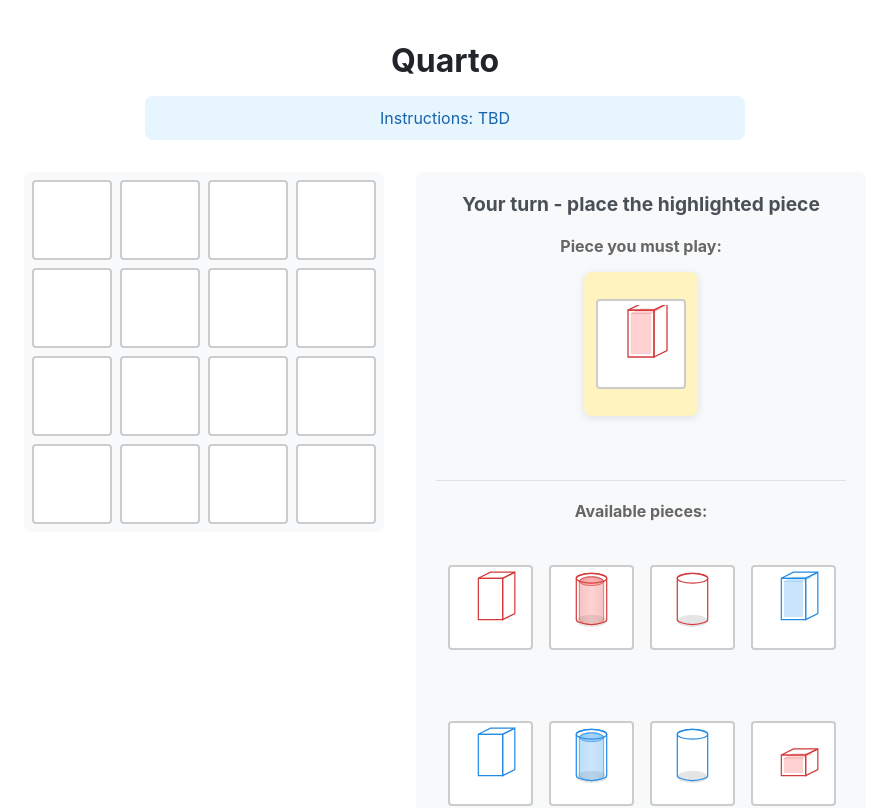
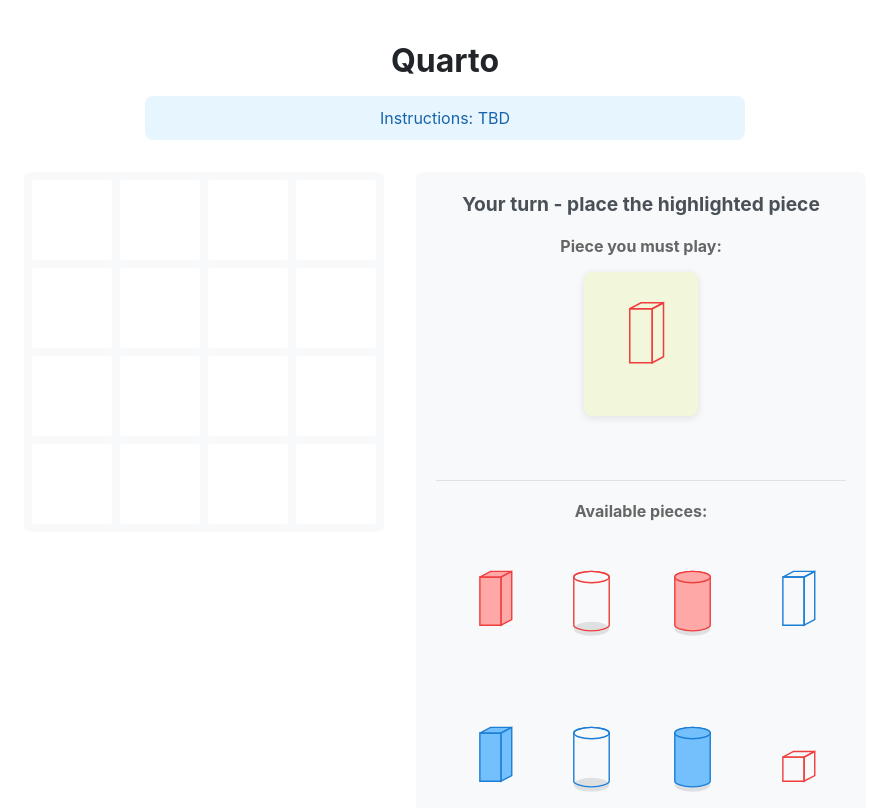
Before and after one commit to Buzz-Lightyear/quarto, a SvelteKit app: page / in a window 1280 px wide. Shown: the top 808 px of the page, without its empty margins (195-1072 px from the left). Built offline with nearby package versions, Linux system fonts and the light colour scheme.

Commit message:
Better piece placement

```diff
--- a/src/components/Piece.svelte
+++ b/src/components/Piece.svelte
@@ -7,142 +7,117 @@
 
   $: sizeNum = parseInt(size);
   $: height = piece?.height === 'tall' ? sizeNum * 0.8 : sizeNum * 0.4;
-  $: fillColor = piece ? (piece.color === 'red' ? '#ff6b6b' : '#4dabf7') : 'transparent';
 
-  // Define stroke colors based on piece color
-  $: strokeColor = piece?.color === 'red' ? '#d63939' : '#228be6';
+  // Declare variables before using them in reactive statements
+  let fillColor, strokeColor;
 
-  // For hollow pieces, we'll use different gradients
+  // Lighter fills, darker strokes for better visibility
+  $: {
+    if (piece?.color === 'red') {
+      fillColor = '#ffa8a8';  // Light red fill
+      strokeColor = '#f03e3e'; // Darker red stroke
+    } else if (piece?.color === 'blue') {
+      fillColor = '#74c0fc';  // Light blue fill
+      strokeColor = '#1c7ed6'; // Darker blue stroke
+    } else {
+      fillColor = 'transparent';
+      strokeColor = 'transparent';
+    }
+  }
+
   $: isHollow = piece?.top === 'hollow';
+
+  function handleKeyPress(event) {
+    if (event.key === 'Enter' || event.key === ' ') {
+      event.currentTarget.click();
+    }
+  }
 </script>
 
-<!-- svelte-ignore a11y_click_events_have_key_events -->
-<!-- svelte-ignore a11y_no_static_element_interactions -->
 <div
   class="piece-container"
   class:selectable
   class:selected
   style="width: {size}; height: {size};"
   on:click
+  on:keydown={handleKeyPress}
+  role={selectable ? 'button' : 'presentation'}
+  tabindex={selectable ? 0 : -1}
 >
   {#if piece}
     <svg
-      viewBox="-10 0 120 120"
+      viewBox="0 0 100 120"
       preserveAspectRatio="xMidYMid meet"
       class="piece-svg"
     >
-      <defs>
-        <!-- Gradient for solid pieces -->
-        <linearGradient id="solidGradient-{piece.color}" x1="0%" y1="0%" x2="100%" y2="0%">
-          <stop offset="0%" style="stop-color:{strokeColor};stop-opacity:1"/>
-          <stop offset="50%" style="stop-color:{fillColor};stop-opacity:1"/>
-          <stop offset="100%" style="stop-color:{strokeColor};stop-opacity:1"/>
-        </linearGradient>
-        <!-- Gradient for hollow pieces -->
-        <linearGradient id="hollowGradient-{piece.color}" x1="0%" y1="0%" x2="100%" y2="0%">
-          <stop offset="0%" style="stop-color:{strokeColor};stop-opacity:0.3"/>
-          <stop offset="50%" style="stop-color:{fillColor};stop-opacity:0.3"/>
-          <stop offset="100%" style="stop-color:{strokeColor};stop-opacity:0.3"/>
-        </linearGradient>
-      </defs>
-
       {#if piece.shape === 'circular'}
         <!-- Shadow -->
         <ellipse
           cx="50"
-          cy="82"
+          cy="90"
           rx="25"
           ry="10"
           fill="#000000"
           opacity="0.1"
         />
 
-        {#if isHollow}
-          <!-- Inner cylinder for hollow pieces -->
-          <path
-            d="M30,80
-               C30,80 30,{80-height+5} 30,{80-height+5}
-               C30,{80-height+2} 38,{80-height-3} 50,{80-height-3}
-               C62,{80-height-3} 70,{80-height+2} 70,{80-height+5}
-               C70,{80-height+5} 70,80 70,80
-               C70,83 62,88 50,88
-               C38,88 30,83 30,80 Z"
-            fill="url(#hollowGradient-{piece.color})"
-            stroke={strokeColor}
-            stroke-width="1"
-          />
-          <ellipse
-            cx="50"
-            cy={80-height+5}
-            rx="20"
-            ry="7"
-            fill="url(#hollowGradient-{piece.color})"
-            stroke={strokeColor}
-            stroke-width="1"
-          />
-        {/if}
-
-        <!-- Main cylinder outline -->
+        <!-- Main cylinder body -->
         <path
-          d="M25,80
-             C25,80 25,{80-height} 25,{80-height}
-             C25,{80-height-3} 35,{80-height-8} 50,{80-height-8}
-             C65,{80-height-8} 75,{80-height-3} 75,{80-height}
-             C75,{80-height} 75,80 75,80
-             C75,83 65,88 50,88
-             C35,88 25,83 25,80 Z"
-          fill="none"
+          d="M25,85
+             C25,85 25,{85-height} 25,{85-height}
+             C25,{85-height-3} 35,{85-height-8} 50,{85-height-8}
+             C65,{85-height-8} 75,{85-height-3} 75,{85-height}
+             C75,{85-height} 75,85 75,85
+             C75,88 65,93 50,93
+             C35,93 25,88 25,85 Z"
+          fill={isHollow ? 'none' : fillColor}
           stroke={strokeColor}
           stroke-width="2"
         />
 
-        <!-- Top rim -->
+        <!-- Top circle -->
         <ellipse
           cx="50"
-          cy={80-height}
+          cy={85-height}
           rx="25"
           ry="8"
-          fill="none"
+          fill={isHollow ? 'none' : fillColor}
           stroke={strokeColor}
           stroke-width="2"
         />
 
       {:else}
-        <!-- Square piece with similar hollow/solid treatment -->
-        {#if isHollow}
-          <!-- Inner square for hollow pieces -->
-          <path
-            d={`M35,75 l0,-${height-10} l30,0 l0,${height-10} Z`}
-            fill={fillColor}
-            opacity="0.3"
-            stroke={strokeColor}
-            stroke-width="1"
-          />
-          <path
-            d={`M35,${75 - height + 10} l15,-7 l30,0 l-15,7 Z`}
-            fill={fillColor}
-            opacity="0.3"
-            stroke={strokeColor}
-            stroke-width="1"
-          />
-        {/if}
-
-        <!-- Outer square (unchanged structure, updated colors) -->
+        <!-- Square piece -->
+        <!-- Front face -->
         <path
-          d={`M30,80 l0,-${height} l40,0 l0,${height} Z`}
-          fill="none"
+          d="M35,85
+             l0,-{height}
+             l30,0
+             l0,{height}
+             Z"
+          fill={isHollow ? 'none' : fillColor}
           stroke={strokeColor}
           stroke-width="2"
         />
+        <!-- Top face -->
         <path
-          d={`M30,${80 - height} l20,-10 l40,0 l-20,10 Z`}
-          fill="none"
+          d="M35,{85-height}
+             l15,-8
+             l30,0
+             l-15,8
+             Z"
+          fill={isHollow ? 'none' : fillColor}
           stroke={strokeColor}
           stroke-width="2"
         />
+        <!-- Right side -->
         <path
-          d={`M70,80 l20,-10 l0,-${height} l-20,10 Z`}
-          fill="none"
+          d="M65,85
+             l15,-8
+             l0,-{height}
+             l-15,8
+             Z"
+          fill={isHollow ? 'none' : fillColor}
           stroke={strokeColor}
           stroke-width="2"
         />
@@ -153,12 +128,9 @@
 
 <style>
   .piece-container {
-    border: 2px solid #ccc;
-    border-radius: 4px;
-    padding: 4px;
-    box-sizing: border-box;
-    cursor: default;
-    background-color: white;
+    display: flex;
+    align-items: center;
+    justify-content: center;
   }
 
   .piece-svg {
@@ -176,6 +148,5 @@
 
   .selected {
     background-color: #e0e0e0;
-    border-color: #666;
   }
 </style>
--- a/src/components/PieceSelector.svelte
+++ b/src/components/PieceSelector.svelte
@@ -88,7 +88,7 @@
     .highlighted-piece {
       display: inline-block;
       padding: 12px;
-      background-color: #fff3bf;
+      background-color: #f2f6db;
       border-radius: 8px;
       box-shadow: 0 2px 8px rgba(0, 0, 0, 0.1);
       margin-bottom: 20px;
```
